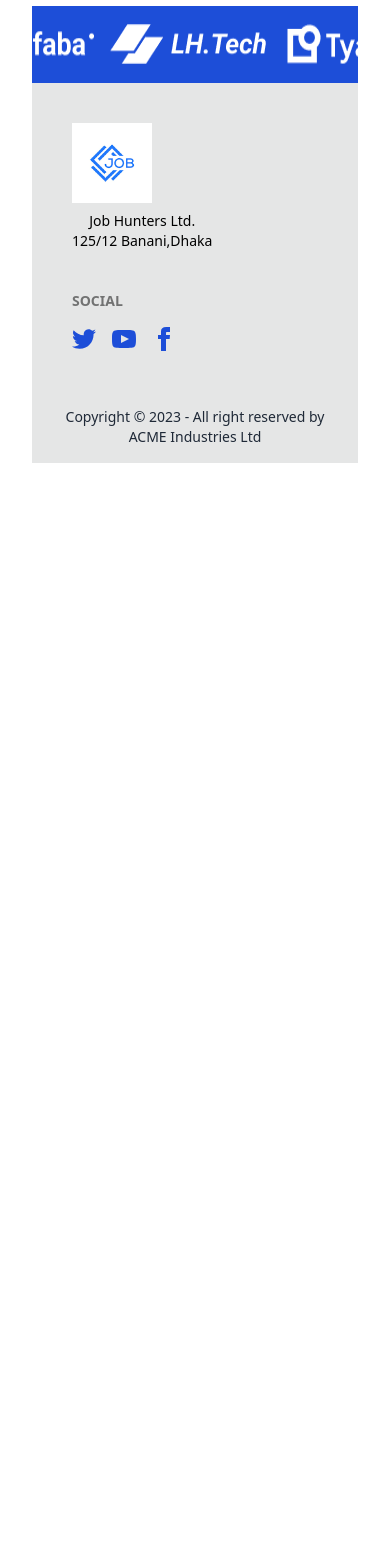
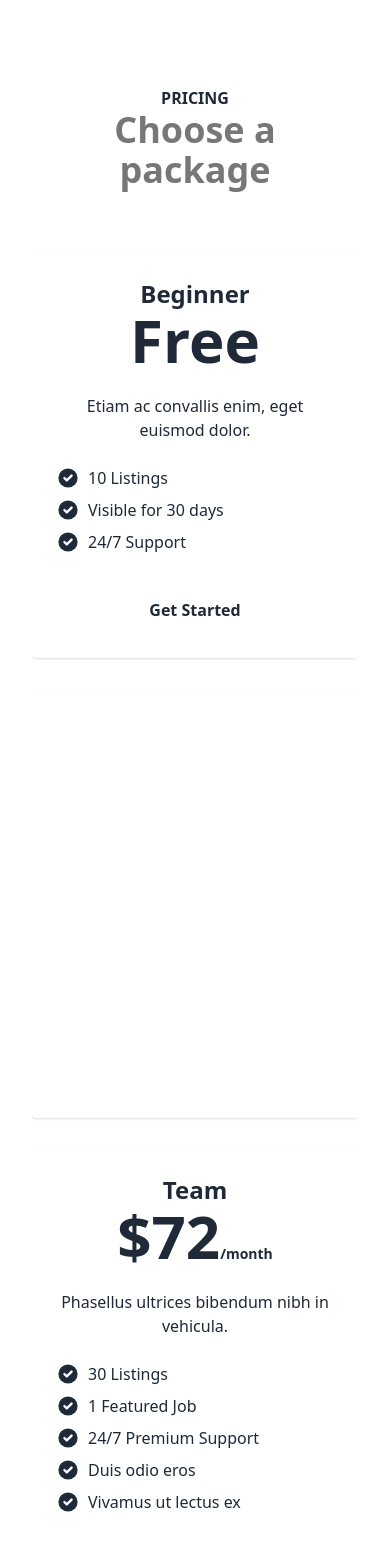
Before and after one commit to RashedAkash/job-website, a React (Vite) app: page / in a window 390 px wide. Shown: the part 432-1986 px from the top of the page. Before the commit the page ends 927 px from the top, so only its background shows below. Built offline with nearby package versions, Linux system fonts and the light colour scheme; no server answers.

Commit message:
price area create and responsive complete

```diff
--- /dev/null
+++ b/src/Components/Clients/Clients.jsx
@@ -0,0 +1,11 @@
+import React from 'react';
+
+const Clients = () => {
+  return (
+    <div>
+
+    </div>
+  );
+};
+
+export default Clients;
--- /dev/null
+++ b/src/Components/Price/Price.jsx
@@ -0,0 +1,132 @@
+import React from 'react';
+
+const Price = () => {
+  return (
+    <div>
+      <section className="py-20 dark:text-gray-100">
+	<div className="container px-4 mx-auto">
+		<div className="max-w-2xl mx-auto mb-16 text-center">
+			<span className="font-bold tracki uppercase dark:text-blue-700">Pricing</span>
+			<h2 className="text-4xl font-bold lg:text-5xl text-[#777]">Choose a package</h2>
+		</div>
+		<div className="flex flex-wrap items-stretch -mx-4">
+			<div className="flex w-full mb-8 sm:px-4 md:w-1/2 lg:w-1/3 lg:mb-0">
+				<div className="flex flex-grow flex-col p-6 space-y-6 rounded shadow sm:p-8 dark:bg-gray-900">
+					<div className="space-y-2">
+						<h4 className="text-2xl font-bold">Beginner</h4>
+						<span className="text-6xl font-bold">Free</span>
+					</div>
+					<p className="mt-3 leadi dark:text-gray-400">Etiam ac convallis enim, eget euismod dolor.</p>
+					<ul className="flex-1 mb-6 dark:text-gray-400">
+						<li className="flex mb-2 space-x-2">
+							<svg xmlns="http://www.w3.org/2000/svg" viewBox="0 0 20 20" fill="currentColor" className="flex-shrink-0 w-6 h-6 dark:text-violet-400">
+								<path fillRule="evenodd" d="M10 18a8 8 0 100-16 8 8 0 000 16zm3.707-9.293a1 1 0 00-1.414-1.414L9 10.586 7.707 9.293a1 1 0 00-1.414 1.414l2 2a1 1 0 001.414 0l4-4z" clipRule="evenodd"></path>
+							</svg>
+							<span>10 Listings</span>
+						</li>
+						<li className="flex mb-2 space-x-2">
+							<svg xmlns="http://www.w3.org/2000/svg" viewBox="0 0 20 20" fill="currentColor" className="flex-shrink-0 w-6 h-6 dark:text-violet-400">
+								<path fillRule="evenodd" d="M10 18a8 8 0 100-16 8 8 0 000 16zm3.707-9.293a1 1 0 00-1.414-1.414L9 10.586 7.707 9.293a1 1 0 00-1.414 1.414l2 2a1 1 0 001.414 0l4-4z" clipRule="evenodd"></path>
+							</svg>
+							<span>Visible for 30 days</span>
+						</li>
+						<li className="flex mb-2 space-x-2">
+							<svg xmlns="http://www.w3.org/2000/svg" viewBox="0 0 20 20" fill="currentColor" className="flex-shrink-0 w-6 h-6 dark:text-violet-400">
+								<path fillRule="evenodd" d="M10 18a8 8 0 100-16 8 8 0 000 16zm3.707-9.293a1 1 0 00-1.414-1.414L9 10.586 7.707 9.293a1 1 0 00-1.414 1.414l2 2a1 1 0 001.414 0l4-4z" clipRule="evenodd"></path>
+							</svg>
+							<span>24/7 Support</span>
+						</li>
+					</ul>
+					<button type="button" className="inline-block px-5 py-3 font-semibold tracki text-center rounded dark:bg-violet-400 dark:text-gray-900">Get Started</button>
+				</div>
+			</div>
+			<div className="flex w-full mb-8 sm:px-4 md:w-1/2 lg:w-1/3 lg:mb-0">
+				<div className="flex flex-grow flex-col p-6 space-y-6 rounded shadow sm:p-8 dark:bg-blue-700 text-white ">
+					<div className="space-y-2">
+						<h4 className="text-2xl font-bold">Pro</h4>
+						<span className="text-6xl font-bold">$24
+							<span className="text-sm tracki">/month</span>
+						</span>
+					</div>
+					<p className="leadi">Morbi cursus ut sapien sit amet consectetur.</p>
+					<ul className="flex-1 space-y-2">
+						<li className="flex items-center space-x-2">
+							<svg xmlns="http://www.w3.org/2000/svg" viewBox="0 0 20 20" fill="currentColor" className="flex-shrink-0 w-6 h-6">
+								<path fillRule="evenodd" d="M10 18a8 8 0 100-16 8 8 0 000 16zm3.707-9.293a1 1 0 00-1.414-1.414L9 10.586 7.707 9.293a1 1 0 00-1.414 1.414l2 2a1 1 0 001.414 0l4-4z" clipRule="evenodd"></path>
+							</svg>
+							<span>15 Listings</span>
+						</li>
+						<li className="flex items-center space-x-2">
+							<svg xmlns="http://www.w3.org/2000/svg" viewBox="0 0 20 20" fill="currentColor" className="flex-shrink-0 w-6 h-6">
+								<path fillRule="evenodd" d="M10 18a8 8 0 100-16 8 8 0 000 16zm3.707-9.293a1 1 0 00-1.414-1.414L9 10.586 7.707 9.293a1 1 0 00-1.414 1.414l2 2a1 1 0 001.414 0l4-4z" clipRule="evenodd"></path>
+							</svg>
+							<span>Phasellus tellus</span>
+						</li>
+						<li className="flex items-center space-x-2">
+							<svg xmlns="http://www.w3.org/2000/svg" viewBox="0 0 20 20" fill="currentColor" className="flex-shrink-0 w-6 h-6">
+								<path fillRule="evenodd" d="M10 18a8 8 0 100-16 8 8 0 000 16zm3.707-9.293a1 1 0 00-1.414-1.414L9 10.586 7.707 9.293a1 1 0 00-1.414 1.414l2 2a1 1 0 001.414 0l4-4z" clipRule="evenodd"></path>
+							</svg>
+							<span>Visible for 60 days</span>
+						</li>
+						<li className="flex items-center space-x-2">
+							<svg xmlns="http://www.w3.org/2000/svg" viewBox="0 0 20 20" fill="currentColor" className="flex-shrink-0 w-6 h-6">
+								<path fillRule="evenodd" d="M10 18a8 8 0 100-16 8 8 0 000 16zm3.707-9.293a1 1 0 00-1.414-1.414L9 10.586 7.707 9.293a1 1 0 00-1.414 1.414l2 2a1 1 0 001.414 0l4-4z" clipRule="evenodd"></path>
+							</svg>
+							<span>24/7 Support</span>
+						</li>
+					</ul>
+					<a rel="noopener noreferrer" href="#" className="inline-block w-full px-5 py-3 font-bold tracki text-center rounded dark:bg-gray-800 dark:text-violet-400">Get Started</a>
+				</div>
+			</div>
+			<div className="flex w-full mb-8 sm:px-4 md:w-1/2 lg:w-1/3 lg:mb-0">
+				<div className="flex flex-grow flex-col p-6 space-y-6 rounded shadow sm:p-8 dark:bg-gray-900">
+					<div className="space-y-2">
+						<h4 className="text-2xl font-bold">Team</h4>
+						<span className="text-6xl font-bold">$72
+							<span className="text-sm tracki">/month</span>
+						</span>
+					</div>
+					<p className="leadi dark:text-gray-400">Phasellus ultrices bibendum nibh in vehicula.</p>
+					<ul className="space-y-2 dark:text-gray-400">
+						<li className="flex items-start space-x-2">
+							<svg xmlns="http://www.w3.org/2000/svg" viewBox="0 0 20 20" fill="currentColor" className="flex-shrink-0 w-6 h-6 dark:text-violet-400">
+								<path fillRule="evenodd" d="M10 18a8 8 0 100-16 8 8 0 000 16zm3.707-9.293a1 1 0 00-1.414-1.414L9 10.586 7.707 9.293a1 1 0 00-1.414 1.414l2 2a1 1 0 001.414 0l4-4z" clipRule="evenodd"></path>
+							</svg>
+							<span>30 Listings</span>
+						</li>
+						<li className="flex items-start space-x-2">
+							<svg xmlns="http://www.w3.org/2000/svg" viewBox="0 0 20 20" fill="currentColor" className="flex-shrink-0 w-6 h-6 dark:text-violet-400">
+								<path fillRule="evenodd" d="M10 18a8 8 0 100-16 8 8 0 000 16zm3.707-9.293a1 1 0 00-1.414-1.414L9 10.586 7.707 9.293a1 1 0 00-1.414 1.414l2 2a1 1 0 001.414 0l4-4z" clipRule="evenodd"></path>
+							</svg>
+							<span>1 Featured Job</span>
+						</li>
+						<li className="flex items-start space-x-2">
+							<svg xmlns="http://www.w3.org/2000/svg" viewBox="0 0 20 20" fill="currentColor" className="flex-shrink-0 w-6 h-6 dark:text-violet-400">
+								<path fillRule="evenodd" d="M10 18a8 8 0 100-16 8 8 0 000 16zm3.707-9.293a1 1 0 00-1.414-1.414L9 10.586 7.707 9.293a1 1 0 00-1.414 1.414l2 2a1 1 0 001.414 0l4-4z" clipRule="evenodd"></path>
+							</svg>
+							<span>24/7 Premium Support</span>
+						</li>
+						<li className="flex items-start space-x-2">
+							<svg xmlns="http://www.w3.org/2000/svg" viewBox="0 0 20 20" fill="currentColor" className="flex-shrink-0 w-6 h-6 dark:text-violet-400">
+								<path fillRule="evenodd" d="M10 18a8 8 0 100-16 8 8 0 000 16zm3.707-9.293a1 1 0 00-1.414-1.414L9 10.586 7.707 9.293a1 1 0 00-1.414 1.414l2 2a1 1 0 001.414 0l4-4z" clipRule="evenodd"></path>
+							</svg>
+							<span>Duis odio eros</span>
+						</li>
+						<li className="flex items-start space-x-2">
+							<svg xmlns="http://www.w3.org/2000/svg" viewBox="0 0 20 20" fill="currentColor" className="flex-shrink-0 w-6 h-6 dark:text-violet-400">
+								<path fillRule="evenodd" d="M10 18a8 8 0 100-16 8 8 0 000 16zm3.707-9.293a1 1 0 00-1.414-1.414L9 10.586 7.707 9.293a1 1 0 00-1.414 1.414l2 2a1 1 0 001.414 0l4-4z" clipRule="evenodd"></path>
+							</svg>
+							<span>Vivamus ut lectus ex</span>
+						</li>
+					</ul>
+					<a rel="noopener noreferrer" href="#" className="inline-block w-full px-5 py-3 font-semibold tracki text-center rounded dark:bg-violet-400 dark:text-gray-900">Get Started</a>
+				</div>
+			</div>
+		</div>
+	</div>
+</section>
+    </div>
+  );
+};
+
+export default Price;
--- a/src/Pages/Home/Home.jsx
+++ b/src/Pages/Home/Home.jsx
@@ -1,11 +1,13 @@
 import React from 'react';
 import Banner from '../../Components/Banner/Banner';
 import Brand from '../../Components/Brand/Brand';
+import Price from '../../Components/Price/Price';
 
 const Home = () => {
   return (
     <div>
       <Banner />
+      <Price />
       <Brand />
     </div>
   );
```
